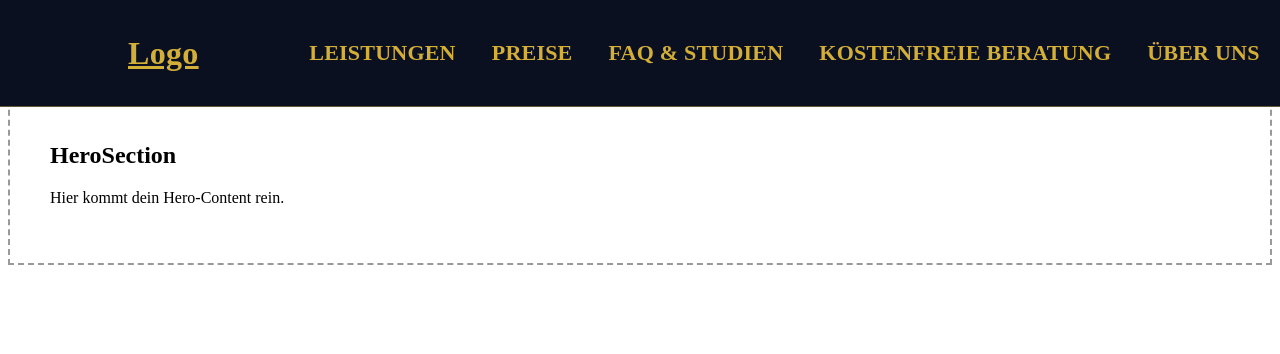
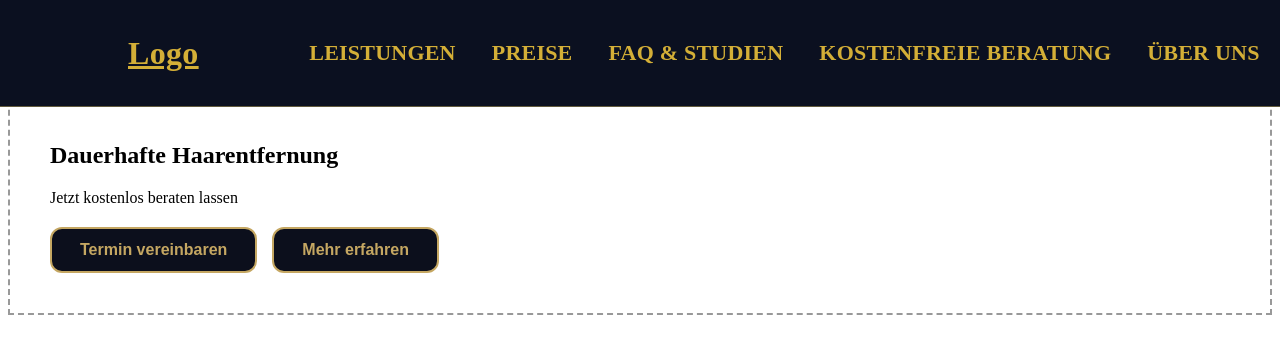
Before and after one commit to eliaspst/pilot-project, a React (Create React App) app: page / in a window 1280 px wide. Shown: the top 354 px of the page. Built offline with nearby package versions, Linux system fonts and the light colour scheme; the HTML template or start-up script is replaced by a standard one.

Commit message:
Coloured Button Test

```diff
--- a/src/components/HeroSection.css
+++ b/src/components/HeroSection.css
@@ -0,0 +1,25 @@
+.hero-btns {
+  display: flex;
+  gap: 15px;
+  margin-top: 20px;
+}
+
+/* Buttons im Stil des Logos */
+.darkgold-btn {
+  background-color: #0c0f1c; /* Dunkelblauer Hintergrund wie im Logo */
+  color: #c5a762; /* Goldene Schriftfarbe */
+  font-weight: bold;
+  border: 2px solid #c5a762;
+  border-radius: 12px;
+  padding: 12px 28px;
+  font-size: 1rem;
+  cursor: pointer;
+  transition: all 0.3s ease;
+}
+
+/* Hover-Effekt */
+.darkgold-btn:hover {
+  background-color: #c5a762; /* invertiert die Farben beim Hover */
+  color: #0c0f1c;
+  transform: translateY(-2px);
+}
--- a/src/components/HeroSection.jsx
+++ b/src/components/HeroSection.jsx
@@ -1,10 +1,14 @@
-
+import "./HeroSection.css";
 
 export default function HeroSection() {
   return (
     <section style={{ padding: 40, border: "2px dashed #999", marginTop: 80 }}>
-      <h2>HeroSection</h2>
-      <p>Hier kommt dein Hero-Content rein.</p>
+      <h2>Dauerhafte Haarentfernung</h2>
+      <p>Jetzt kostenlos beraten lassen</p>
+      <div className="hero-btns">
+        <button className="darkgold-btn">Termin vereinbaren</button>
+        <button className="darkgold-btn">Mehr erfahren</button>
+      </div>
     </section>
   );
 }
```
